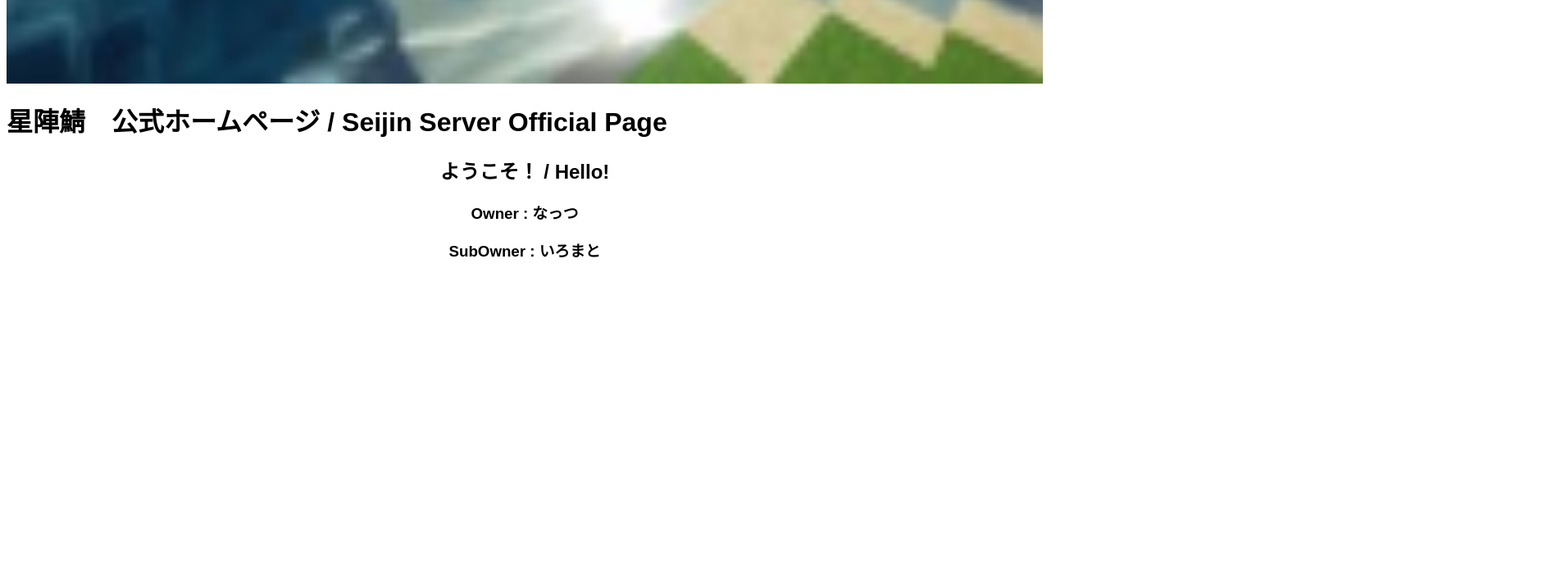
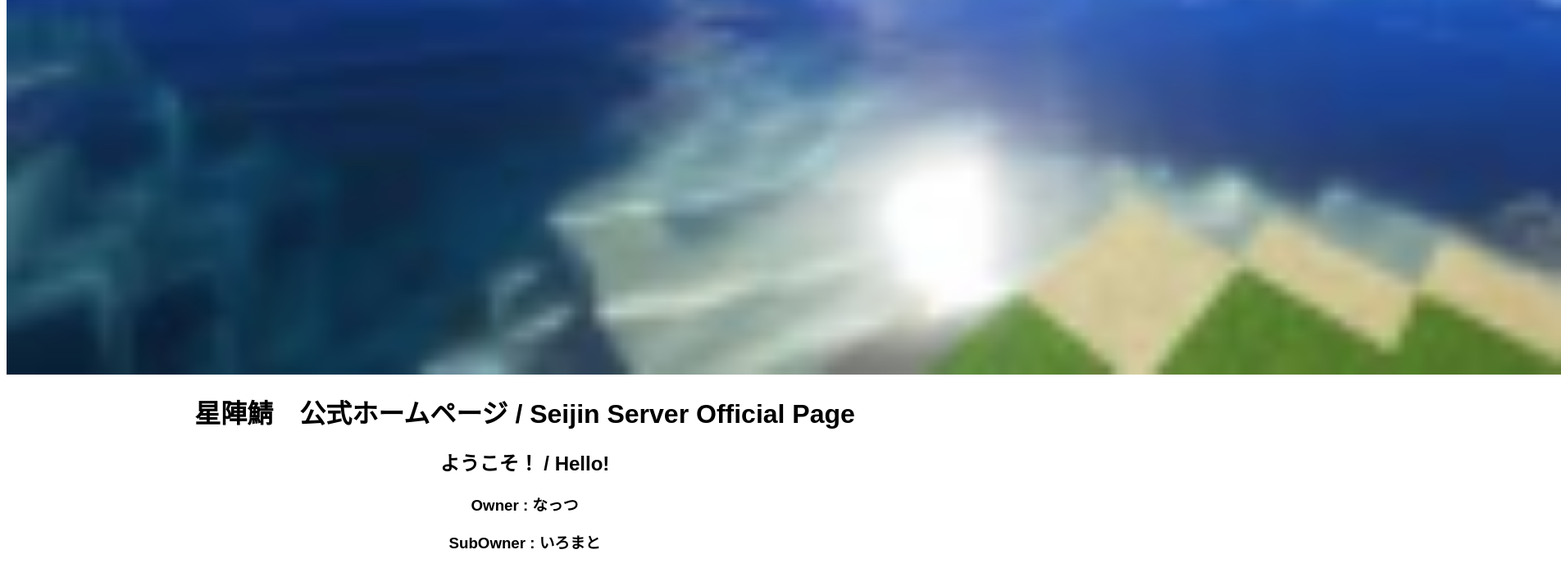
Before and after one commit to iromatoyt/seijinnho-mupe-ji, a plain HTML site: page index.html in a window 1280 px wide. Shown: the part 660-1353 px from the top of the page at 82% size, 1904 px wide, since content can reach past the window. Before the commit the page ends 997 px from the top, so only its background shows below. Drawn offline with Linux system fonts and the light colour scheme; a web font is replaced by a local one.

Commit message:
Update index.html

```diff
--- a/index.html
+++ b/index.html
@@ -19,14 +19,13 @@
 }
 
  .img-box img {
-   width: 100%;
+   width: 150%;
 }
     </style>_
 <div class="img-box">
 　　<img src="img/2Q.webp" alt="Minecraft Server Picture">
 </div>
-<h1 st
-    yle="text-align: center" >星陣鯖　公式ホームページ / Seijin Server Official Page</h1>
+<h1 style="text-align: center" >星陣鯖　公式ホームページ / Seijin Server Official Page</h1>
 <h2 style="text-align: center">ようこそ！ / Hello!</h2>
 <h3 style="text-align: center">Owner : なっつ</h3>
 <h3 style="text-align: center">SubOwner : いろまと</h3>
```
